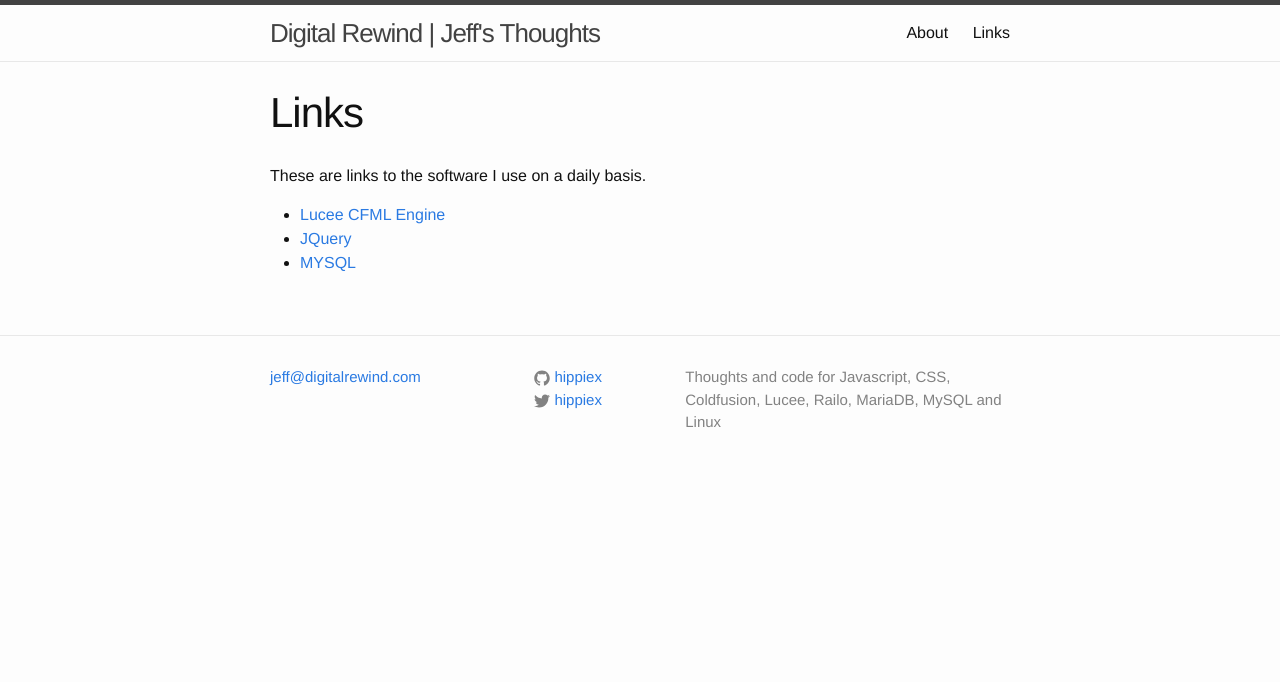
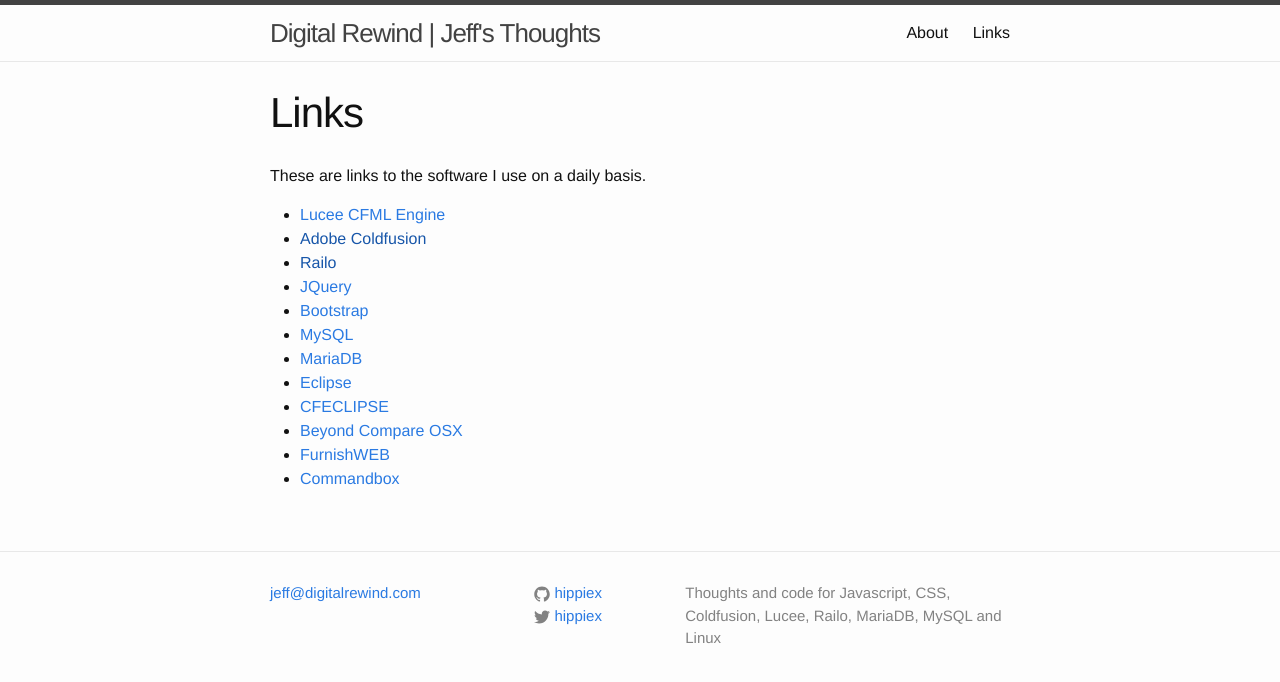
Before and after one commit to hippiex/hippiex.github.io, a Jekyll site: the page built from links.md, in a window 1280 px wide. Shown: the top 682 px of the page. Built offline with Jekyll 4.4.1, drawn with Linux system fonts in a browser that asks for light colours.

Commit message:
Updating Links adding SES Jetty

```diff
--- a/links.md
+++ b/links.md
@@ -7,5 +7,14 @@
 These are links to the software I use on a daily basis.
 
 - [Lucee CFML Engine](http://lucee.org/)
+- [Adobe Coldfusion]()
+- [Railo]()
 - [JQuery](http://jquery.org/)
-- <a href="http://mysql.org" >MYSQL</a>
+- [Bootstrap](http://getbootstrap.com)
+- [MySQL](http://dev.mysql.com)
+- [MariaDB](https://mariadb.org)
+- [Eclipse](https://eclipse.org/downloads/)
+- [CFECLIPSE](http://cfeclipse.org)
+- [Beyond Compare OSX](http://www.scootersoftware.com/download.php)
+- [FurnishWEB](http://www.furnishweb.com)
+- [Commandbox](https://www.ortussolutions.com/products/commandbox)
```
Also changed, not shown: _posts/2011-04-16-railo-ses-url-subfolders-jetty.markdown (added, +23 -0 lines).
